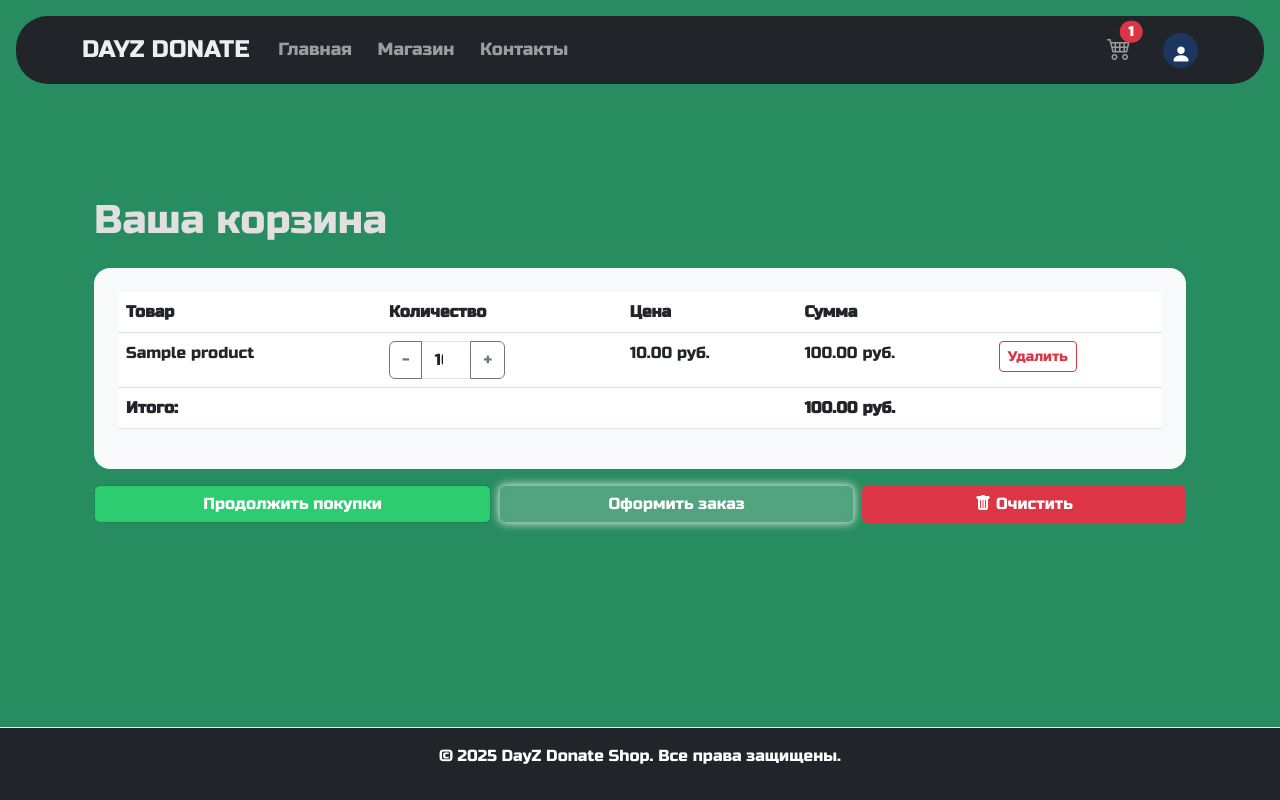
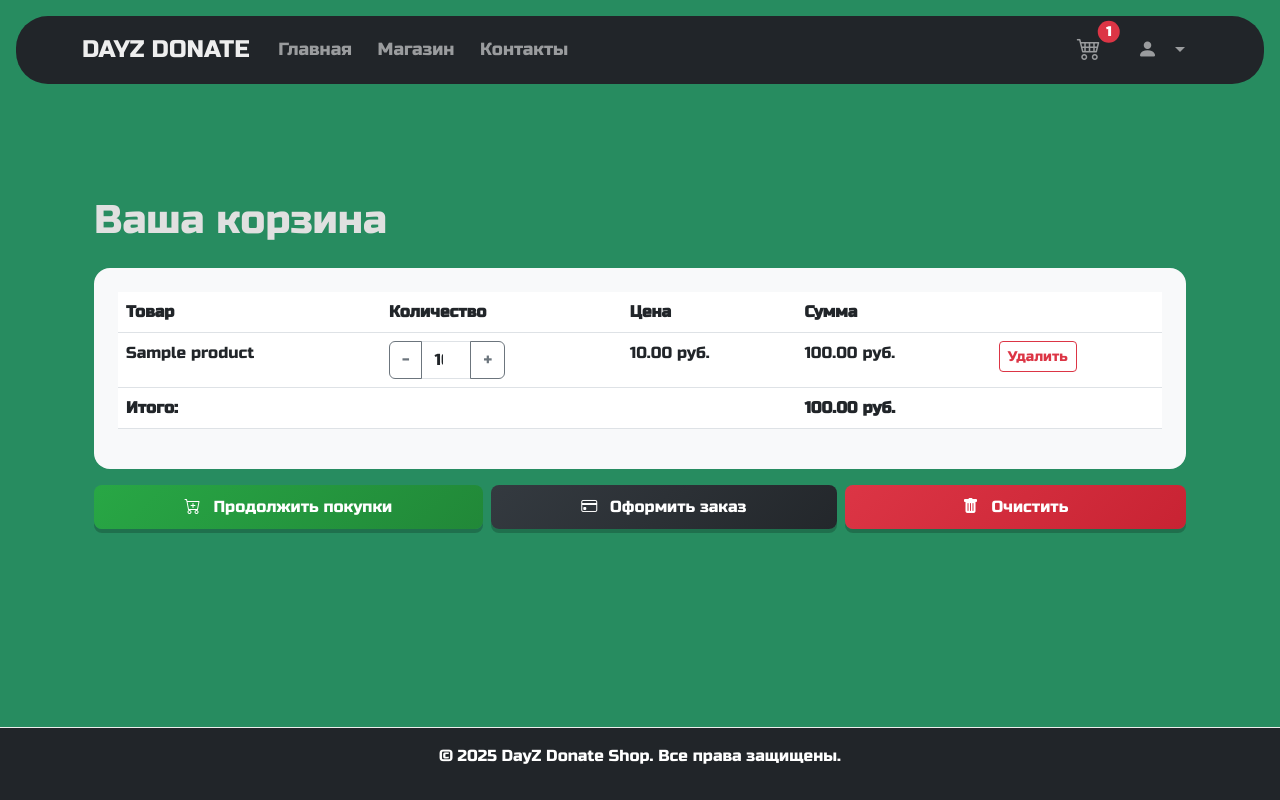
Before and after one commit to gvozdik97/DayzShop, a Django app: page /cart/ in a window 1280 px wide. Run offline with Django 4.2, Linux system fonts and the light colour scheme; a user stored in the database is signed in; tables that the repository leaves empty hold one stand-in row (values such as "Sample post"); some libraries are stand-ins or nearby versions.

Commit message:
a little buttons refactoring

```diff
--- a/dayzshop/static/css/style.css
+++ b/dayzshop/static/css/style.css
@@ -225,16 +225,24 @@ body {
 }
 
 .btn-neon {
-    background: rgba(255, 255, 255, 0.2) !important;
-    backdrop-filter: blur(10px);
-    border: 1px solid rgba(255, 255, 255, 0.3);
-    color: white;
+    position: relative;
+    overflow: hidden;
+}
+
+.btn-neon:after {
+    content: '';
+    position: absolute;
+    top: -50%;
+    left: -60%;
+    width: 20%;
+    height: 200%;
+    background: rgba(255,255,255,0.2);
+    transform: rotate(30deg);
     transition: all 0.3s;
-    box-shadow: 0 0 10px #eee;
 }
-.btn-neon:hover {
-    box-shadow: 0 0 15px #eee, 0 0 30px #eee;
-    transform: translateY(-2px);
+
+.btn-neon:hover:after {
+    left: 120%;
 }
 
 .btn-gradient {
@@ -249,8 +257,18 @@ body {
 }
 
 .btn-success {
-    background-color: #2ecc71;
-    transition: all 0.4s ease;
+    background: linear-gradient(135deg, #28a745, #218838);
+    color: white;
+}
+
+.btn-dark {
+    background: linear-gradient(135deg, #343a40, #23272b);
+    color: white;
+}
+
+.btn-danger {
+    background: linear-gradient(135deg, #dc3545, #c82333);
+    color: white;
 }
 
 .btn-success:hover {
@@ -288,9 +306,24 @@ btn-primary:hover {
     100% { background: rgba(255, 255, 255, 0.15); }
 }
 
+.btn-3d {
+    position: relative;
+    transition: all 0.3s ease;
+    border: none;
+    padding: 10px 20px;
+    border-radius: 8px;
+    font-weight: 500;
+    box-shadow: 0 4px 0 rgba(0,0,0,0.2);
+}
+
+.btn-3d:hover {
+    transform: translateY(-2px);
+    box-shadow: 0 6px 0 rgba(0,0,0,0.2);
+}
+
 .btn-3d:active {
-    transform: translateY(3px);
-    box-shadow: none !important;
+    transform: translateY(2px);
+    box-shadow: 0 2px 0 rgba(0,0,0,0.2);
 }
 
 btn-hover-fill:hover {
@@ -338,6 +371,11 @@ btn-hover-fill:hover {
 
 .nav-link {
     font-size: 1.1rem;
+    transition: opacity 0.3s;
+}
+
+.nav-link:hover {
+    opacity: 0.8;
 }
 
 .navbar-nav .nav-item {
@@ -347,6 +385,11 @@ btn-hover-fill:hover {
 .navbar-nav .nav-link {
     padding-top: 0.5rem;
     padding-bottom: 0.5rem;
+}
+
+/* Иконки */
+.bi {
+    margin-right: 8px;
 }
 
 @media (min-width: 992px) {
@@ -411,6 +454,22 @@ btn-hover-fill:hover {
     }
     .main-content {
         margin-top: 50px;
+    }
+    .d-flex.flex-wrap {
+        flex-direction: column;
+    }
+
+    .flex-grow-1 {
+        width: 100%;
+        margin-bottom: 10px;
+    }
+}
+
+@media (max-width: 400px) {
+    #addToCartBtn {
+        min-width: 100px;
+        padding: 0.35rem 0.5rem;
+        font-size: 0.85rem;
     }
 }
 
--- a/dayzshop/templates/cart/detail.html
+++ b/dayzshop/templates/cart/detail.html
@@ -57,16 +57,16 @@
     </div>
 
     <div class="d-flex flex-wrap justify-content-between gap-2 mt-3">
-        <a href="{% url 'shop:product_list' %}" class="btn btn-success btn-3d flex-grow-1">
-            Продолжить покупки
+        <a href="{% url 'shop:product_list' %}" class="btn btn-success btn-3d flex-grow-1" style="min-width: 200px;">
+            <i class="bi bi-cart-plus"></i> Продолжить покупки
         </a>
-        <a href="{% url 'cart:checkout' %}" class="btn btn-dark btn-neon btn-3d flex-grow-1">
-            Оформить заказ
+        <a href="{% url 'cart:checkout' %}" class="btn btn-dark btn-neon btn-3d flex-grow-1" style="min-width: 200px;">
+            <i class="bi bi-credit-card"></i> Оформить заказ
         </a>
-        <form method="post" action="{% url 'cart:clear' %}" class="flex-grow-1"
+        <form method="post" action="{% url 'cart:clear' %}" class="flex-grow-1 d-grid" style="min-width: 200px;"
             onsubmit="return confirm('Точно очистить корзину? Все товары будут удалены.')">
             {% csrf_token %}
-            <button type="submit" class="btn btn-danger w-100 me-2 btn-3d">
+            <button type="submit" class="btn btn-danger btn-3d w-100">
                 <i class="bi bi-trash-fill"></i> Очистить
             </button>
         </form>
--- a/dayzshop/templates/shop/includes/_header.html
+++ b/dayzshop/templates/shop/includes/_header.html
@@ -34,22 +34,15 @@
                         </a>
                     </li>
                     {% endif %}
-                </ul>
-                <div class="ms-3">
+                    <li class="nav-item">
                         <div class="dropdown">
-                        <a href="#" class="d-flex align-items-center text-decoration-none" id="dropdownUser" data-bs-toggle="dropdown" aria-expanded="false">
+                            <a href="#" class="nav-link dropdown-toggle" id="dropdownUser" data-bs-toggle="dropdown">
                                 {% if user.is_authenticated %}
-                                <div class="profile-icon-wrapper bg-primary bg-opacity-25 rounded-circle p-2" style="width: 35px; height: 35px;">
-                                    <i class="bi bi-person-fill fs-5 text-white"></i>
-                                </div>
+                                <i class="bi bi-person-fill fs-5"></i>
                                 {% else %}
-                                <ul class="navbar-nav d-flex align-items-center">
-                                    <li class="nav-item">
-                                        <a class="nav-link" href="{% url 'login' %}">Войти</a>
-                                    </li>
-                                </ul>
+                                <span>Войти</span>
                                 {% endif %}
-                        </span>
+                            </a>
                             <ul class="dropdown-menu dropdown-menu-end glass-dropdown p-2" aria-labelledby="dropdownUser" style="min-width: 200px;">
                                 {% if user.is_authenticated %}
                                 <li>
@@ -83,7 +76,8 @@
                                 {% endif %}
                             </ul>
                         </div>
-                </div>
+                    </li>
+                </ul>
             </div>
         </div>
     </nav>
```
Also changed, not shown: dayzshop/templates/shop/includes/_product_cart.html (+2 -30 lines). Lines whose indentation alone changed are shown as unchanged.
